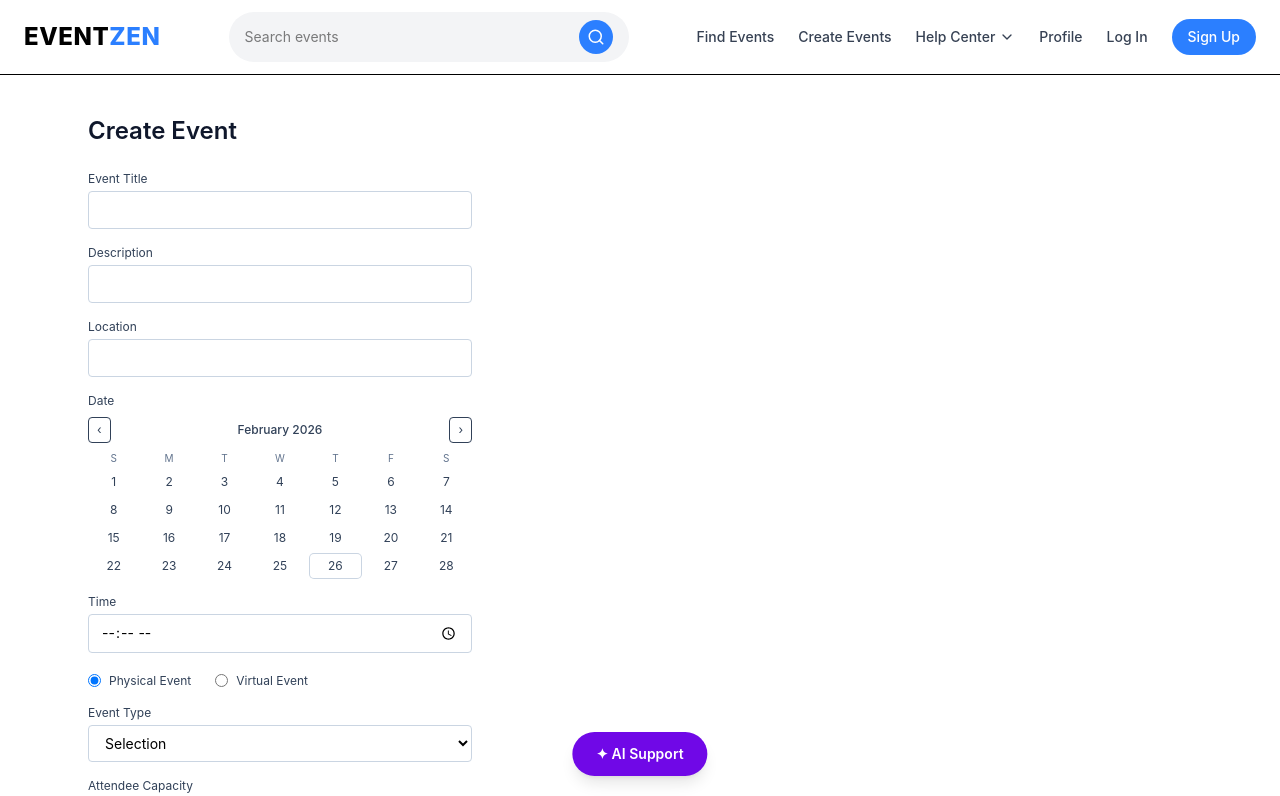
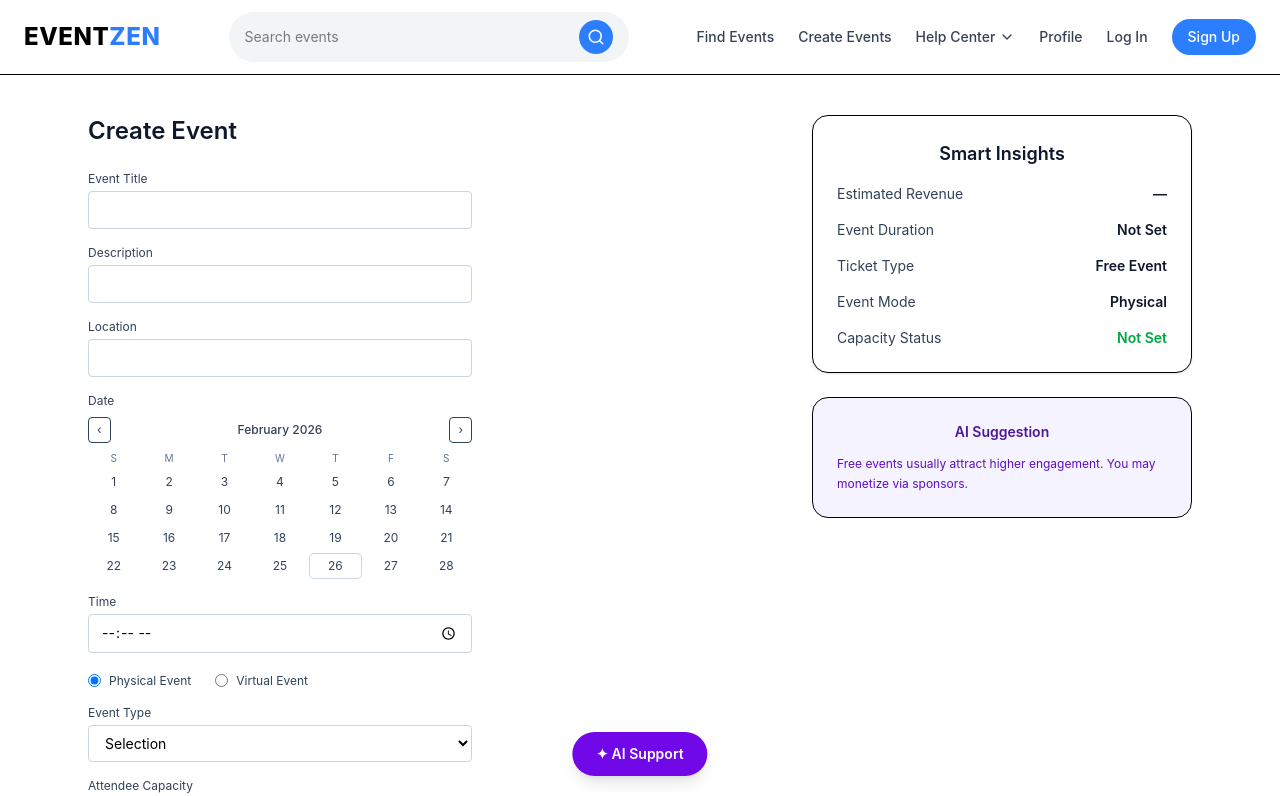
Before and after one commit to Event-Zen/eventzen-frontend, a React (Vite) app: page /create-event in a window 1280 px wide. Shown: the top 796 px of the page. Built offline with nearby package versions, Linux system fonts and the light colour scheme.

Commit message:
Created a smart insights section for the create events page

```diff
--- a/src/pages/CreateEventPage.tsx
+++ b/src/pages/CreateEventPage.tsx
@@ -190,7 +190,7 @@ export default function CreateEventPage() {
         <div className="relative min-h-[calc(100vh-0px)] bg-white">
             {/* Big whitespace like your design */}
             <div className="mx-auto max-w-6xl px-6 py-10">
-        <div className="flex">
+                <div className="flex lg:gap-75">
                     {/* Left column form */}
                     <div className="w-full max-w-sm">
                         <h1 className="mb-6 text-2xl font-semibold text-slate-900">Create Event</h1>
@@ -333,8 +333,97 @@ export default function CreateEventPage() {
                         </form>
                     </div>
 
-          {/* Right side intentionally empty (your design has lots of whitespace) */}
-          <div className="flex-1" />
+
+
+
+                    {/* Right side for smart insights */}
+                    <div className="hidden lg:block lg:w-[420px] pl-10">
+                        <div className="sticky top-24 space-y-6">
+
+                            {/* Smart Insights Card */}
+                            <div className="rounded-2xl border bg-white shadow-sm p-6">
+                                <h3 className="text-lg text-center font-semibold text-slate-900 mb-4">
+                                    Smart Insights
+                                </h3>
+
+                                <div className="space-y-4 text-sm text-slate-700">
+
+                                    {/* Estimated Revenue */}
+                                    <div className="flex justify-between">
+                                        <span>Estimated Revenue</span>
+                                        <span className="font-semibold text-slate-900">
+                                            {form.capacity && form.ticketPrice
+                                                ? `LKR ${Number(form.capacity) * Number(form.ticketPrice)}`
+                                                : "—"}
+                                        </span>
+                                    </div>
+
+                                    {/* Event Duration */}
+                                    <div className="flex justify-between">
+                                        <span>Event Duration</span>
+                                        <span className="font-semibold text-slate-900">
+                                            {form.time ? "Custom Time Set" : "Not Set"}
+                                        </span>
+                                    </div>
+
+                                    {/* Ticket Type */}
+                                    <div className="flex justify-between">
+                                        <span>Ticket Type</span>
+                                        <span className="font-semibold text-slate-900">
+                                            {form.ticketPrice && Number(form.ticketPrice) > 0
+                                                ? "Paid Event"
+                                                : "Free Event"}
+                                        </span>
+                                    </div>
+
+                                    {/* Mode */}
+                                    <div className="flex justify-between">
+                                        <span>Event Mode</span>
+                                        <span className="font-semibold text-slate-900 capitalize">
+                                            {form.eventMode}
+                                        </span>
+                                    </div>
+
+                                    {/* Capacity Check */}
+                                    <div className="flex justify-between">
+                                        <span>Capacity Status</span>
+                                        <span
+                                            className={`font-semibold ${form.capacity && Number(form.capacity) > 500
+                                                    ? "text-red-600"
+                                                    : "text-green-600"
+                                                }`}
+                                        >
+                                            {form.capacity
+                                                ? Number(form.capacity) > 500
+                                                    ? "Large Scale Event"
+                                                    : "Standard Event"
+                                                : "Not Set"}
+                                        </span>
+                                    </div>
+                                </div>
+                            </div>
+
+                            {/* AI Suggestion Box */}
+                            <div className="rounded-2xl border bg-violet-50 p-6">
+                                <h4 className="text-sm text-center font-semibold text-violet-900 mb-3">
+                                    AI Suggestion
+                                </h4>
+
+                                <p className="text-xs text-violet-800 leading-relaxed">
+                                    {form.ticketPrice && Number(form.ticketPrice) > 0
+                                        ? "Consider offering early bird discounts to increase initial registrations."
+                                        : "Free events usually attract higher engagement. You may monetize via sponsors."}
+                                </p>
+
+                                {form.eventMode === "virtual" && (
+                                    <p className="mt-3 text-xs text-violet-800">
+                                        Virtual events perform best between 6PM - 9PM.
+                                    </p>
+                                )}
+                            </div>
+
+                        </div>
+                    </div>
                 </div>
             </div>
 
```
Lines whose indentation alone changed are shown as unchanged.
